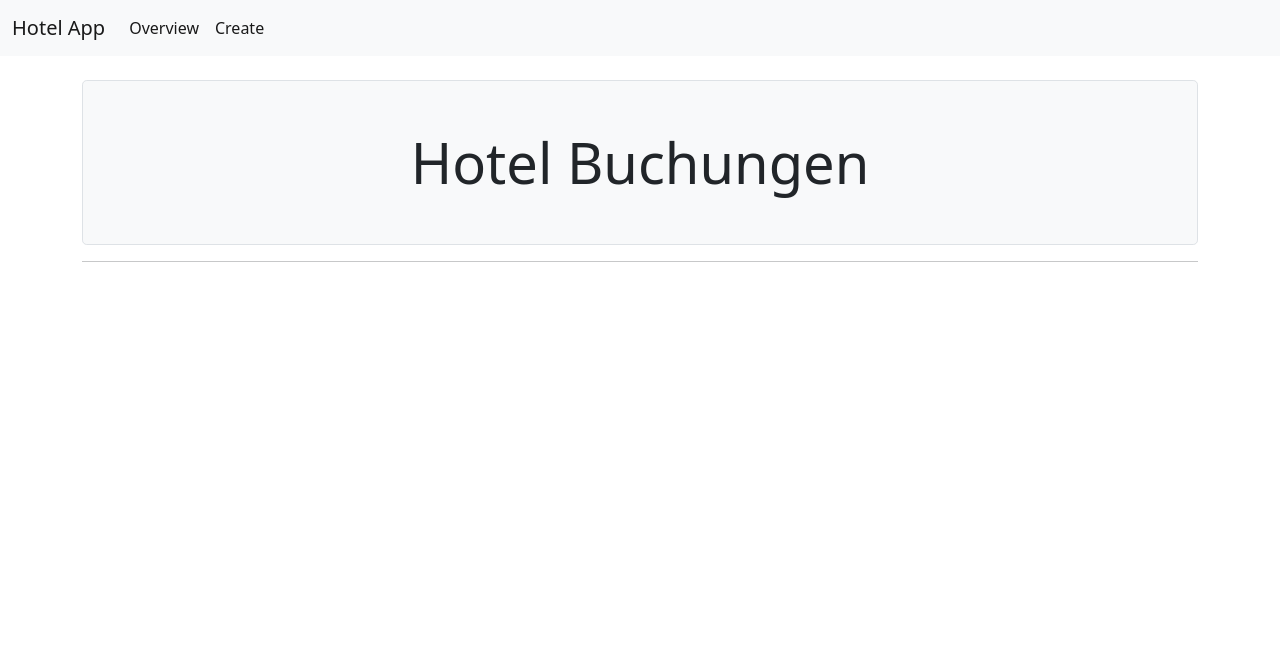
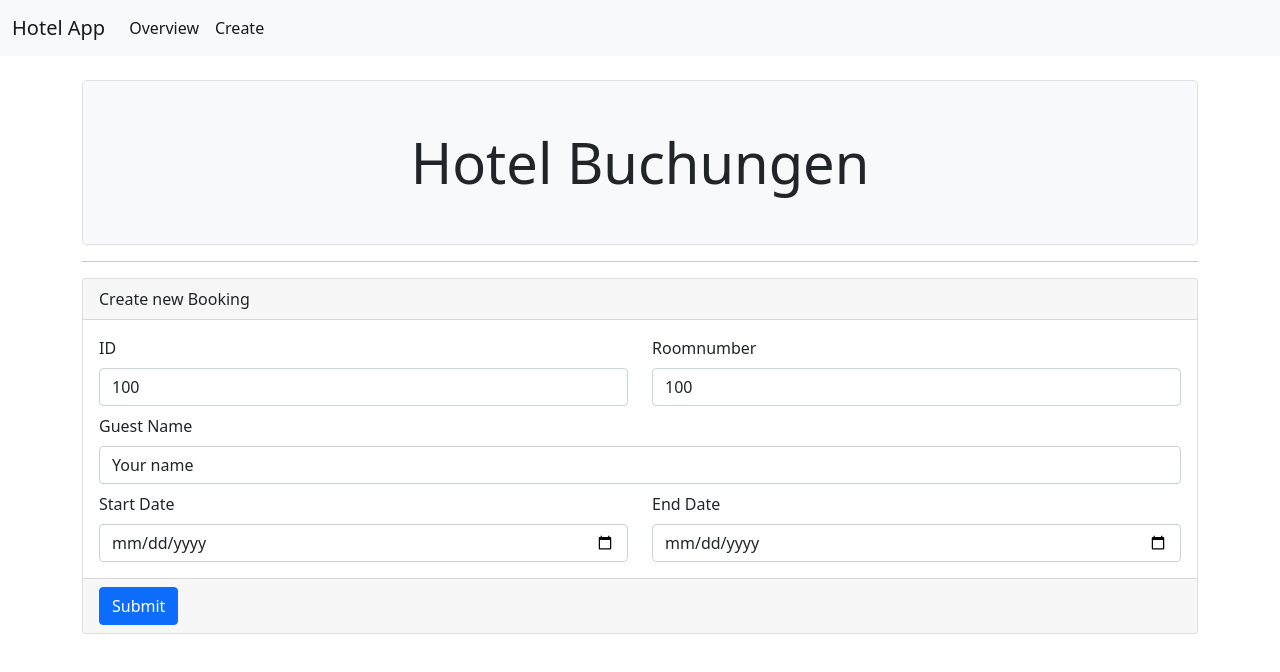
Before and after one commit to ShabbirI123/Hotel-App, an Angular app: page /create in a window 1280 px wide. Before the commit this address led to /. Shown: the top 672 px of the page. Built offline with nearby package versions, Linux system fonts and the light colour scheme.

Commit message:
Learning: Booking edit - added booking edit function

```diff
--- a/src/app/app-routing.module.ts
+++ b/src/app/app-routing.module.ts
@@ -8,7 +8,10 @@ const routes: Routes = [
     path: "bookings", component: BookingsComponent
   },
   {
-    path: "createBooking", component: CreateBookingComponent
+    path: "create", component: CreateBookingComponent
+  },
+  {
+    path: "edit/:id", component: CreateBookingComponent
   },
   {
     path: "", redirectTo: "bookings", pathMatch: "full"
--- a/src/app/app.component.html
+++ b/src/app/app.component.html
@@ -10,7 +10,7 @@
           <a class="nav-link active" aria-current="page" routerLink="/bookings">Overview</a>
         </li>
         <li class="nav-item">
-          <a class="nav-link active" aria-current="page" routerLink="/createBooking">Create</a>
+          <a class="nav-link active" aria-current="page" routerLink="/create">Create</a>
         </li>
       </ul>
     </div>
--- a/src/app/bookings/bookings.component.html
+++ b/src/app/bookings/bookings.component.html
@@ -1,5 +1,5 @@
 <div class="list-group pt-2" *ngFor="let booking of bookings">
-  <a href="#" class="list-group-item list-group-item-action" aria-current="true">
+  <a routerLink="/edit/{{booking.id}}" class="list-group-item list-group-item-action" aria-current="true">
     <div class="d-flex w-100 justify-content-between">
       <h5 class="mb-1">{{booking.name}}</h5>
       <small>{{booking.id}}</small>
--- a/src/app/create-booking/create-booking.component.ts
+++ b/src/app/create-booking/create-booking.component.ts
@@ -1,7 +1,7 @@
 import {Component, OnInit} from '@angular/core';
 import {Booking} from "../booking";
 import {Bookings} from "../mock-bookings";
-import {Router} from "@angular/router";
+import {Router,ActivatedRoute} from "@angular/router";
 
 @Component({
   selector: 'app-create-booking',
@@ -10,7 +10,7 @@ import {Router} from "@angular/router";
 })
 export class CreateBookingComponent implements OnInit{
 
-  constructor(private router: Router) {
+  constructor(private router: Router, private activatedRpute: ActivatedRoute) {
   }
 
   booking: Booking = {
@@ -22,6 +22,12 @@ export class CreateBookingComponent implements OnInit{
   }
 
   ngOnInit(): void {
+    if (this.router.url == "/edit") {
+      var id = Number(this.activatedRpute.snapshot.paramMap.get("id"));
+
+      var bookingById = Bookings.find(booking => booking.id == id)!;
+      this.booking = bookingById;
+    }
   }
 
   save() {
```
